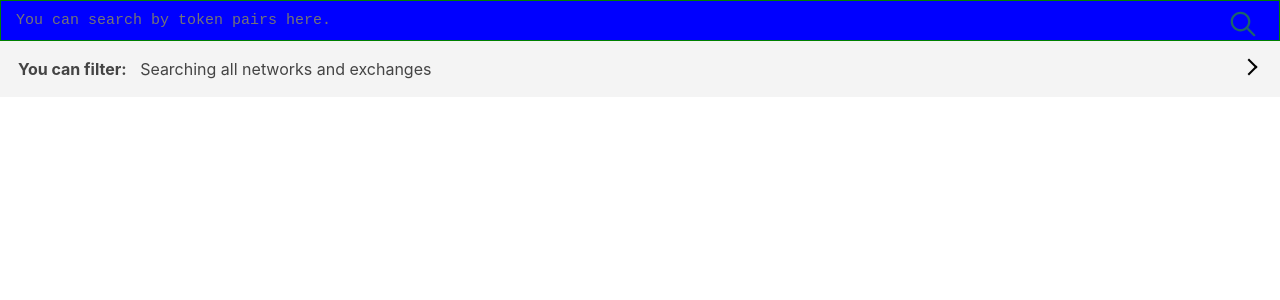
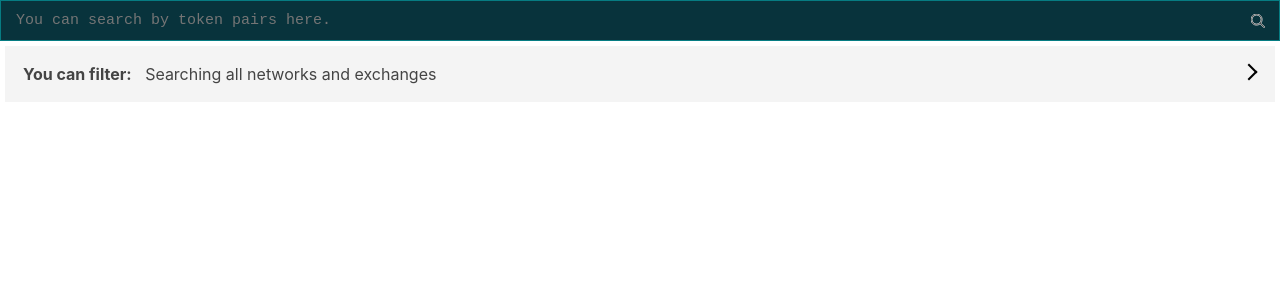
Before and after one commit to MarkCBall/tempdelme, a React (Create React App) app: page / in a window 1280 px wide. Shown: the top 300 px of the page. Built offline with nearby package versions, Linux system fonts and the light colour scheme; no server answers.

Commit message:
wrap the demo up

```diff
--- a/src/App.js
+++ b/src/App.js
@@ -38,9 +38,14 @@ function App() {
   const renderProps = {
     customSearchInput: {
       styles: {
+        input: {
           color: "red",
           borderColor: "green",
           background: "blue"
+        },
+        icon: {
+
+        }
       },
       placeholder: "You can search by token pairs here."
     },
@@ -49,30 +54,31 @@ function App() {
       description: (c1, c2) => {
         return `Awesome! ${c1} networks and ${c2} exchanges`
       },
-      wrapperStyles: {
+      styles: {
+        wrapper: {
 
         },
-      headerStyles: {
+        header: {
           hoverColor: "yellow",
           margin: "0"
         },
-      networkStyles: {
+        network: {
           justifyContent: "center",
           alignItems: "center",
           margin: "12px",
           padding: "10px 0 0"
         },
-
-      exchangeStyles: {
+        exchange: {
           justifyContent: "left",
           alignItems: "top",
           margin: "5px 10px",
           padding: "0 10px 10px"
         }
+      }
     },
     customChip: {
       styles: {
-        checkedBackgroundColor: "red"
+
       }
     },
     customResult: {
--- a/src/tokenSearch/SearchFilters.jsx
+++ b/src/tokenSearch/SearchFilters.jsx
@@ -20,15 +20,18 @@ const FilterWrapper = styled.div`
   .accordion__button:first-child:after {
     display: block;
     content: '';
-    height: ${ props => props?.styles?.toggleHeight || "10px" };
-    width: ${ props => props?.styles?.toggleWidth || "10px" };
-    margin-right: ${ props => props?.styles?.toggleMarginRight || "25px" };
     position: absolute;
-    top: ${ props => props?.styles?.toggleMarginRight || "20px" };
     right: 0;
-    border-bottom: ${ props => props?.styles?.toggleBorderBottom || "2px solid currentColor" };
-    border-right: ${ props => props?.styles?.toggleBorderRight || "2px solid currentColor" };
     transform: rotate(-45deg);
+
+    ${({props}) => `
+      height: ${ props?.styles?.toggleHeight || "10px" };
+      width: ${ props?.styles?.toggleWidth || "10px" };
+      margin-right: ${ props?.styles?.toggleMarginRight || "25px" };
+      top: ${ props?.styles?.toggleTop || "20px" };
+      border-bottom: ${ props?.styles?.toggleBorderBottom || "2px solid currentColor" };
+      border-right: ${ props?.styles?.toggleBorderRight || "2px solid currentColor" };
+    `}
   }
 
   .accordion__button[aria-expanded='true']:first-child:after,
@@ -37,41 +40,48 @@ const FilterWrapper = styled.div`
   }
 
   .accordion__panel {
-    border: ${ props => props?.styles?.contentBorder || "0" };
-    border-top-style: ${ props => props?.styles?.contentBorderTop || "none" };
-    border-right-style: ${ props => props?.styles?.contentBorderRight || "none" };
-    border-bottom-style: ${ props => props?.styles?.contentBorderBottom || "none" };
-    border-left-style: ${ props => props?.styles?.contentBorderLeft || "none" };
-    border-radius: ${ props => props?.styles?.borderRadius || "0" };
-    margin:  ${ props => props?.styles?.margin || "0 10px" };
+    ${({props}) => `
+      border: ${ props?.styles?.contentBorder || "0" };
+      border-top-style: ${ props?.styles?.contentBorderTop || "none" };
+      border-right-style: ${ props?.styles?.contentBorderRight || "none" };
+      border-bottom-style: ${ props?.styles?.contentBorderBottom || "none" };
+      border-left-style: ${ props?.styles?.contentBorderLeft || "none" };
+      border-radius: ${ props?.styles?.borderRadius || "0" };
+      margin:  ${ props?.styles?.margin || "0 10px" };
+    `}
   }
 `;
 
 const StyledFilterHeader = styled.div`
-  display: ${ props => props?.styles?.display || "inline" };
-  width: ${ props => props?.styles?.width || "auto" };
-  border: ${ props => props?.styles?.border || "none" };
-  background-color: ${ props => props?.styles?.backgroundColor || "#f4f4f4" };
-  color: ${ props => props?.styles?.color || "#444" };
-  display: ${ props => props?.styles?.display || "block" };
-  cursor: pointer;
-  padding: ${ props => props?.styles?.padding || "18px" };
-  text-align: ${ props => props?.styles?.textAlign || "left" };
-  margin: ${ props => props?.styles?.margin || "5px" };
-  border-radius: ${ props => props?.styles?.borderRadius || "0" };
-  &:hover {
-    background-color: ${ props => props?.styles?.hoverColor || "#ddd" };
-  }
+  ${({props}) => `
+    display: ${ props?.styles?.display || "inline" };
+    width: ${ props?.styles?.width || "auto" };
+    border: ${ props?.styles?.border || "none" };
+    background-color: ${ props?.styles?.backgroundColor || "#f4f4f4" };
+    color: ${ props?.styles?.color || "#444" };
+    display: ${ props?.styles?.display || "block" };
+    cursor: pointer;
+    padding: ${ props?.styles?.padding || "18px" };
+    text-align: ${ props?.styles?.textAlign || "left" };
+    margin: ${ props?.styles?.margin || "5px" };
+    border-radius: ${ props?.styles?.borderRadius || "0" };
+    &:hover {
+      background-color: ${ props?.styles?.hoverColor || "#ddd" };
+    }
+  `}
 `;
 
 const StyledFilterContent = styled.div`
   display: flex;
   flex-wrap: wrap;
-  justify-content: ${ props => props?.styles?.justifyContent || "center" };
-  align-items: ${ props => props?.styles?.alignItems || "center" };
-  padding:  ${ props => props?.styles?.padding || "5px 10px" };
-  background-color: ${ props => props?.styles?.backgroundColor || "#ddd" };
-  border-radius: ${ props => props?.styles?.borderRadius || "0" };
+
+  ${({props}) => `
+    justify-content: ${ props?.styles?.justifyContent || "center" };
+    align-items: ${ props?.styles?.alignItems || "center" };
+    padding:  ${ props?.styles?.padding || "5px 10px" };
+    background-color: ${ props?.styles?.backgroundColor || "#ddd" };
+    border-radius: ${ props?.styles?.borderRadius || "0" };
+  `}
 `;
 
 export const SearchFilters = () => {
@@ -89,24 +99,24 @@ export const SearchFilters = () => {
 
   // RENDERING.
   return (
-    <FilterWrapper styles={customSearchFilter?.wrapperStyles}>
+    <FilterWrapper styles={customSearchFilter?.styles.wrapper}>
       <Accordion allowZeroExpanded>
         <AccordionItem>
           <AccordionItemHeading>
             <AccordionItemButton>
-              <StyledFilterHeader styles={customSearchFilter?.headerStyles}>
+              <StyledFilterHeader styles={customSearchFilter?.styles.header}>
                 <b>{title}:</b>  &nbsp; {description}
               </StyledFilterHeader>
             </AccordionItemButton>
           </AccordionItemHeading>
           <AccordionItemPanel>
-            <StyledFilterContent styles={customSearchFilter?.networkStyles}>
+            <StyledFilterContent styles={customSearchFilter?.styles.network}>
               <FilterNetworkAll />
               <FilterNetworkSelectors />
             </StyledFilterContent>
           </AccordionItemPanel>
           <AccordionItemPanel>
-            <StyledFilterContent styles={customSearchFilter?.exchangeStyles}>
+            <StyledFilterContent styles={customSearchFilter?.styles.exchange}>
             {
               exchangesActive &&
               <FilterExchangeAll />
--- a/src/tokenSearch/SearchFiltersNetworkSelectors.jsx
+++ b/src/tokenSearch/SearchFiltersNetworkSelectors.jsx
@@ -44,7 +44,6 @@ export const FilterNetworkSelectors = () => {
     />;
   };
 
-
   // RENDERING.
   return networkNames.map(networkName => networkElement(networkName));
 };
--- /dev/null
+++ b/src/tokenSearch/SearchIcon.jsx
@@ -0,0 +1,32 @@
+import React, {  memo } from 'react';
+import styled from 'styled-components';
+
+const StyledSVG = styled.svg`
+  '&:hover': {
+
+      ${({ hoverColor}) =>
+        `stroke: ${hoverColor};`}
+
+  }
+`
+export const SearchIcon = memo(
+  ({ active, activeColor, color, height, width }) => (
+    <StyledSVG
+      height={height ?? 19.519}
+      hoverColor={activeColor}
+      viewBox="0 0 19.519 19.519"
+      width={width ?? 19.519}
+      xmlns="http://www.w3.org/2000/svg"
+    >
+      <path
+        d="M1427.667,779.6l-5.554-5.555a7.774,7.774,0,1,0-1.061,1.06l5.554,5.555a.75.75,0,0,0,1.061-1.06Zm-17.8-10.482a6.258,6.258,0,1,1,6.258,6.257A6.265,6.265,0,0,1,1409.868,769.119Z"
+        data-name="Search icon"
+        stroke={active ? activeColor : color}
+        id="Search_icon"
+        transform="translate(-1408.368 -761.362)"
+      />
+    </StyledSVG>
+  )
+);
+
+export default SearchIcon;
--- a/src/tokenSearch/SearchInput.jsx
+++ b/src/tokenSearch/SearchInput.jsx
@@ -1,40 +1,45 @@
 import React, { useEffect, useCallback, useContext } from 'react';
 import { useDispatch, useSelector } from 'react-redux';
 import styled from 'styled-components';
-import { searchTokenPairs, startSelecting, toggleSelecting, setSearchText } from '../redux/tokenSearchSlice';
-import magnifyingGlass from './icon-search.svg';
+import { searchTokenPairs, startSelecting, setSearchText } from '../redux/tokenSearchSlice';
+import SearchIcon from './SearchIcon';
 import debounce from 'lodash.debounce';
 import TokenSearchContext from '../Context/TokenSearch';
 
 const StyledInput = styled.input`
-  width: ${ props => props?.styles?.width || "-webkit-fill-available" };
-  border: ${ props => props?.styles?.border || "none" };
   background-color: inherit;
-  color: ${ props => props?.styles?.color || "#FFF" };
-  display: ${ props => props?.styles?.display || "block" };
   margin-left: auto;
   margin-right: auto;
   position: relative;
-  border-color: ${ props => props?.styles?.borderColor || "#067c82" };
-  border-style: ${ props => props?.styles?.borderStyle || "solid" };
-  border-width: ${ props => props?.styles?.borderWidth || "1px" };
-  border-radius: ${ props => props?.styles?.borderRadius || "0" };
-  background: ${ props => props?.styles?.background || "#08333c" };
-  padding: ${ props => props?.styles?.padding || "11px 15px" };
-  font-size: ${ props => props?.styles?.fontSize || "15px" };
-  font-family: ${ props => props?.styles?.fontFamily || "'Fira Code', monospace" };
+
+  ${({props}) => `
+    width: ${ props?.styles?.width || "-webkit-fill-available" };
+    border: ${ props?.styles?.border || "none" };
+    color: ${ props?.styles?.color || "#FFF" };
+    display: ${ props?.styles?.display || "block" };
+    border-color: ${ props?.styles?.borderColor || "#067c82" };
+    border-style: ${ props?.styles?.borderStyle || "solid" };
+    border-width: ${ props?.styles?.borderWidth || "1px" };
+    border-radius: ${ props?.styles?.borderRadius || "0" };
+    background: ${ props?.styles?.background || "#08333c" };
+    padding: ${ props?.styles?.padding || "11px 15px" };
+    font-size: ${ props?.styles?.fontSize || "15px" };
+    font-family: ${ props?.styles?.fontFamily || "'Fira Code', monospace" };
+  `}
 `;
 
-const HideOnSmallScreen = styled.img`
-  width: 30px;
+const StyledSearchIconWrapper = styled.div`
   cursor: pointer;
   float: right;
   position: absolute;
-  right: 22px;
-  top: 9px;
-  @media only screen and (max-width: 990px) {
-    display: none;
-  }
+  ${({props}) => `
+    right: ${ props?.styles?.right || "15px" };
+    top: ${ props?.styles?.top || "12px" };
+  `}
+`;
+
+const StyledWrapper = styled.div`
+  position: relative;
 `;
 
 const SearchInput = () => {
@@ -62,22 +67,31 @@ const SearchInput = () => {
   const debounceChangeHandler = useCallback( debounce(onChangeFilter, 350), [searchText])
 
   const placeholder = customSearchInput?.placeholder ?  customSearchInput?.placeholder : 'Please input token name or address.'
+
+  const activeColor = customSearchInput?.styles?.search?.activeColor ? customSearchInput?.styles?.search?.activeColor : '#666699'
+  const color  = customSearchInput?.styles?.search?.color ? customSearchInput?.styles?.search?.color : '#FFF'
+  const height = customSearchInput?.styles?.search?.height ? customSearchInput?.styles?.search?.height : 14
+  const width = customSearchInput?.styles?.search?.width ? customSearchInput?.styles?.search?.width : 14
+
+  console.log(activeColor)
   // RENDERING.
   return (
-    <div onClick={() => dispatch(startSelecting())}>
+    <StyledWrapper onClick={() => dispatch(startSelecting())}>
       <StyledInput
         placeholder={placeholder}
         autocomplete={'off'}
         onChange={debounceChangeHandler}
-        styles={customSearchInput?.styles}
+        styles={customSearchInput?.styles?.input}
       />
-
-      <HideOnSmallScreen
-        alt={''}
-        src={magnifyingGlass}
-        onClick={() => dispatch(toggleSelecting())}
-      />
-    </div>
+      <StyledSearchIconWrapper styles={customSearchInput?.styles?.search}>
+        <SearchIcon
+            activeColor={activeColor}
+            color={color}
+            height={height}
+            width={width}
+          />
+        </StyledSearchIconWrapper>
+    </StyledWrapper>
   );
 };
 export default SearchInput;
--- a/src/tokenSearch/SearchResult.jsx
+++ b/src/tokenSearch/SearchResult.jsx
@@ -6,24 +6,27 @@ import TokenPairDetail from './TokenPairDetail';
 import TokenSearchContext from '../Context/TokenSearch';
 
 const StyledResult = styled.div`
-  width: ${ props => props?.styles?.width || "auto" };
-  height: ${ props => props?.styles?.height || "300px" };
-  border: ${ props => props?.styles?.border || "1px solid grey" };
   background-color: inherit;
-  color: ${ props => props?.styles?.color || "#FFF" };
-  display: ${ props => props?.styles?.display || "block" };
   margin-left: auto;
   margin-right: auto;
   position: relative;
-  border-color: ${ props => props?.styles?.borderColor || "#067c82" };
-  border-style: ${ props => props?.styles?.borderStyle || "solid" };
-  border-width: ${ props => props?.styles?.borderWidth || "1px" };
-  border-radius: ${ props => props?.styles?.borderRadius || "0" };
-  background: ${ props => props?.styles?.background || "#08333c" };
-  padding: ${ props => props?.styles?.padding || "0" };
-  font-size: ${ props => props?.styles?.fontSize || "15px" };
-  font-family: ${ props => props?.styles?.fontFamily || "'Fira Code', monospace" };
   overflow: auto;
+
+  ${({props}) => `
+    width: ${ props?.styles?.width || "auto" };
+    height: ${ props?.styles?.height || "300px" };
+    border: ${ props?.styles?.border || "1px solid grey" };
+    color: ${ props?.styles?.color || "#FFF" };
+    display: ${ props?.styles?.display || "block" };
+    border-color: ${ props?.styles?.borderColor || "#067c82" };
+    border-style: ${ props?.styles?.borderStyle || "solid" };
+    border-width: ${ props?.styles?.borderWidth || "1px" };
+    border-radius: ${ props?.styles?.borderRadius || "0" };
+    background: ${ props?.styles?.background || "#08333c" };
+    padding: ${ props?.styles?.padding || "0" };
+    font-size: ${ props?.styles?.fontSize || "15px" };
+    font-family: ${ props?.styles?.fontFamily || "'Fira Code', monospace" };
+  `}
 `;
 
 const StyledLoading = styled.div`
@@ -31,8 +34,10 @@ const StyledLoading = styled.div`
   display: flex;
   justify-content: center;
   margin: 10px;
-  color: ${ props => props?.styles?.color || "black" };
-  font-size: ${ props => props?.styles?.fontSize || "15px" };
+  ${({props}) => `
+    color: ${ props?.styles?.color || "black" };
+    font-size: ${ props?.styles?.fontSize || "15px" };
+  `}
 `
 const SearchResult = (props) => {
   const renderProps = useContext(TokenSearchContext);
--- a/src/tokenSearch/TokenPairDetail.jsx
+++ b/src/tokenSearch/TokenPairDetail.jsx
@@ -24,20 +24,22 @@ const StyledHeader = styled.div`
   display: grid;
   grid-auto-flow: column;
   gap: 10px;
-  padding: ${ props => props?.styles?.padding || "10px" };
-  color: ${ props => props?.styles?.color || "black" };
-  background: ${ props => props?.styles?.background || "green" };
-  '&:hover': {
 
-  }
+  ${({props}) => `
+    padding: ${ props?.styles?.padding || "10px" };
+    color: ${ props?.styles?.color || "black" };
+    background: ${ props?.styles?.background || "green" };
+  `}
 `
 const StyeldPanel = styled.div`
   display: grid;
   grid-auto-flow: column;
   gap: 10px;
-  padding: ${ props => props?.styles?.padding || "10px" };
-  color: ${ props => props?.styles?.color || "black" };
-  background: ${ props => props?.styles?.background || "white" };
+  ${({props}) => `
+    padding: ${ props?.styles?.padding || "10px" };
+    color: ${ props?.styles?.color || "black" };
+    background: ${ props?.styles?.background || "white" };
+  `}
 `
 
 const StyledActionWrapper = styled.div`
```
Also changed, not shown: src/tokenSearch/Chip.jsx (+21 -9 lines). Lines whose indentation alone changed are shown as unchanged.
